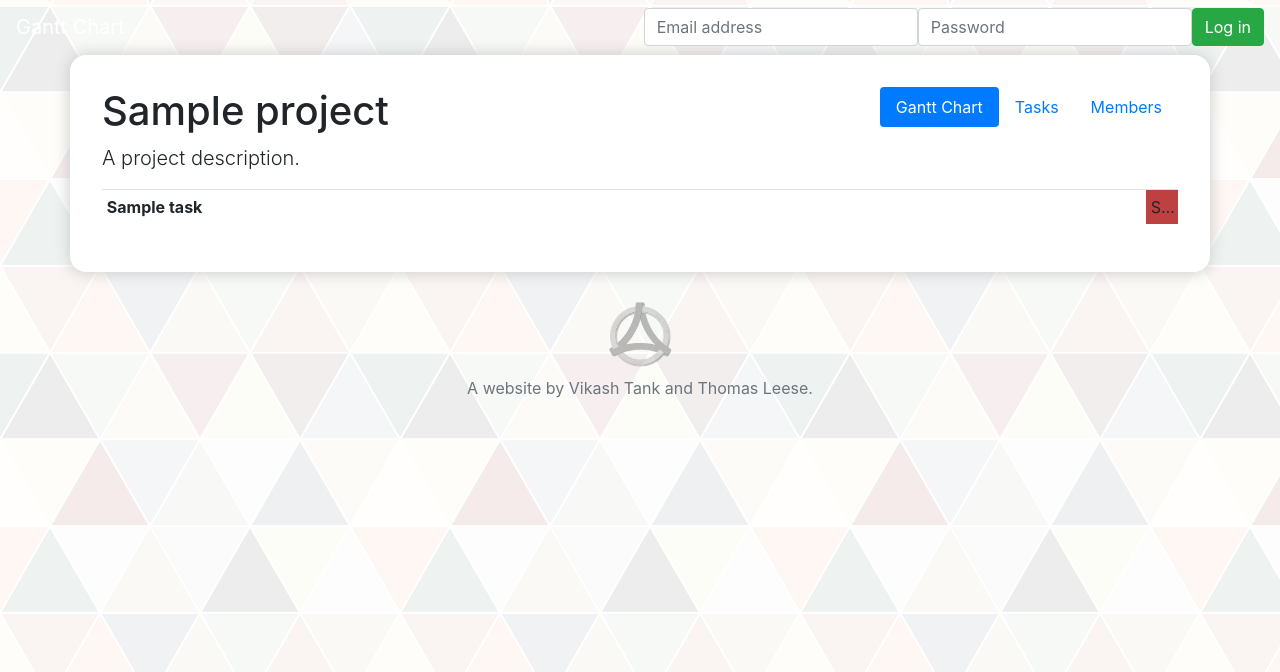
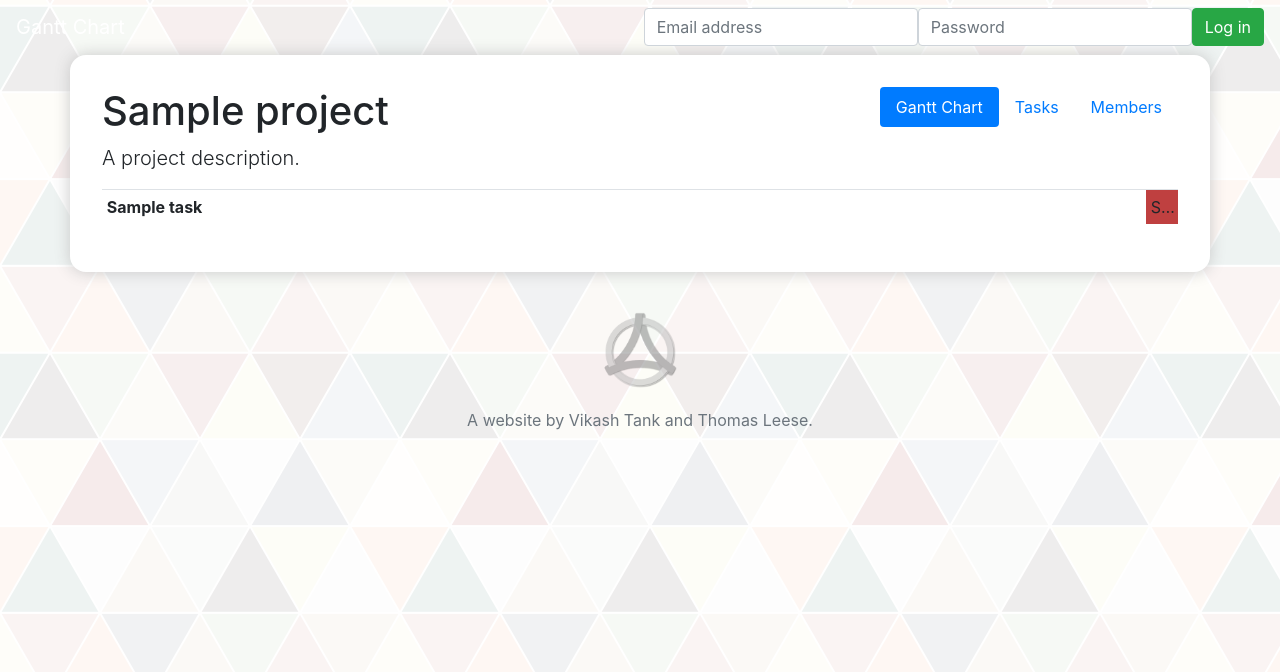
Before and after one commit to thomasleese/gantt-charts, a Python web app: template ganttchart/web/templates/projects/chart.html in a window 1280 px wide. Shown: the part 81-753 px from the top of the page. Run offline with Jinja, Linux system fonts and the light colour scheme; the template is opened without the code that fills it: most values are stand-ins (such as "Sample title", 1, 10 or a date in 2020); some libraries are stand-ins or nearby versions.

Commit message:
Make images higher resolution

```diff
--- a/ganttchart/web/static/styles/theme.css
+++ b/ganttchart/web/static/styles/theme.css
@@ -1,6 +1,7 @@
 body {
     margin-top: 5rem;
     background: url('../images/background.png');
+    background-size: 400px 347px;
 }
 
 body > .container {
@@ -25,3 +26,7 @@ body > .container {
 .star:hover {
     color: rgb(191, 158, 25);
 }
+
+.orycion {
+    margin: 1rem 0;
+}
--- a/ganttchart/web/templates/_includes/footer.html
+++ b/ganttchart/web/templates/_includes/footer.html
@@ -3,7 +3,7 @@
 <footer class="footer">
   <div class="container">
     <p class="text-center text-muted">
-      <img src="{{ url_for('static', filename='images/orycion.png') }}">
+      <img class="orycion" src="{{ url_for('static', filename='images/orycion.png') }}" width="80" height="80" />
       <br />
       A website by Vikash Tank and Thomas Leese.
     </p>
```
Also changed, not shown: ganttchart/web/static/images/background.png, ganttchart/web/static/images/orycion.png.
